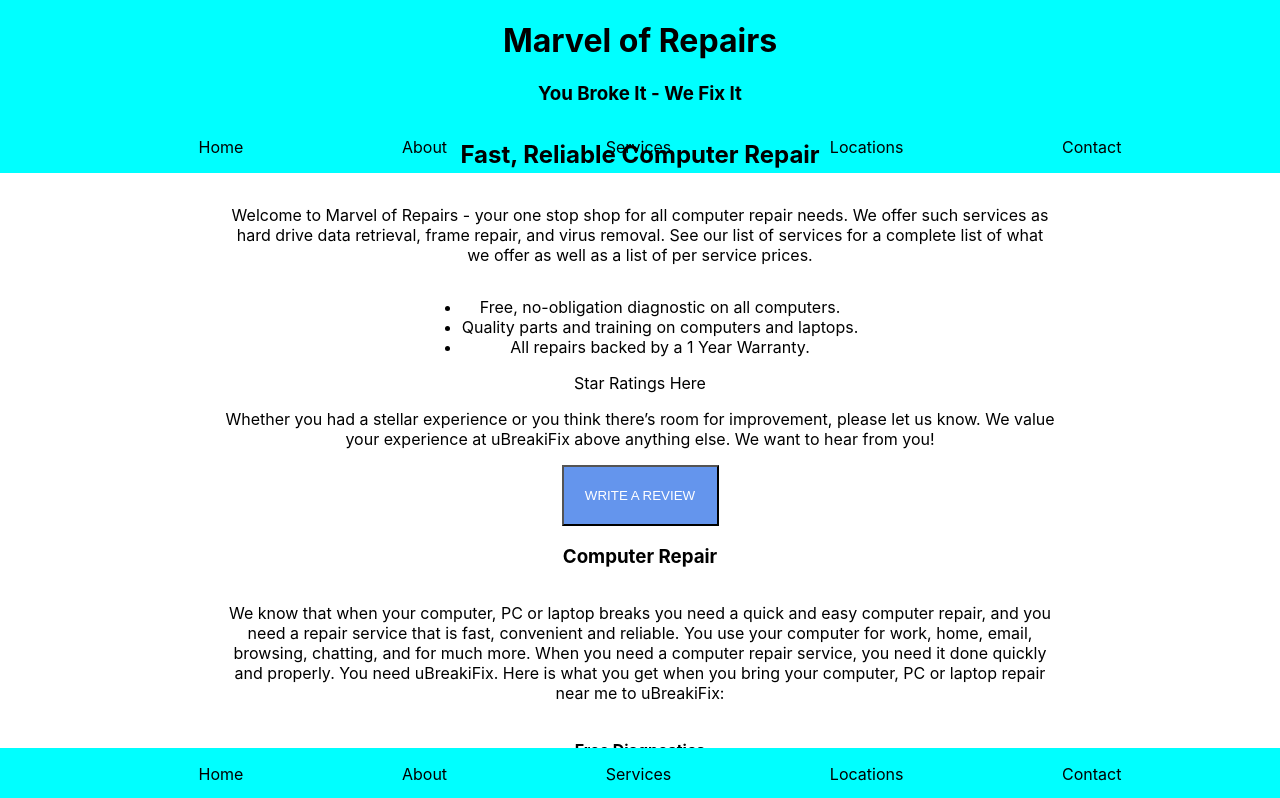
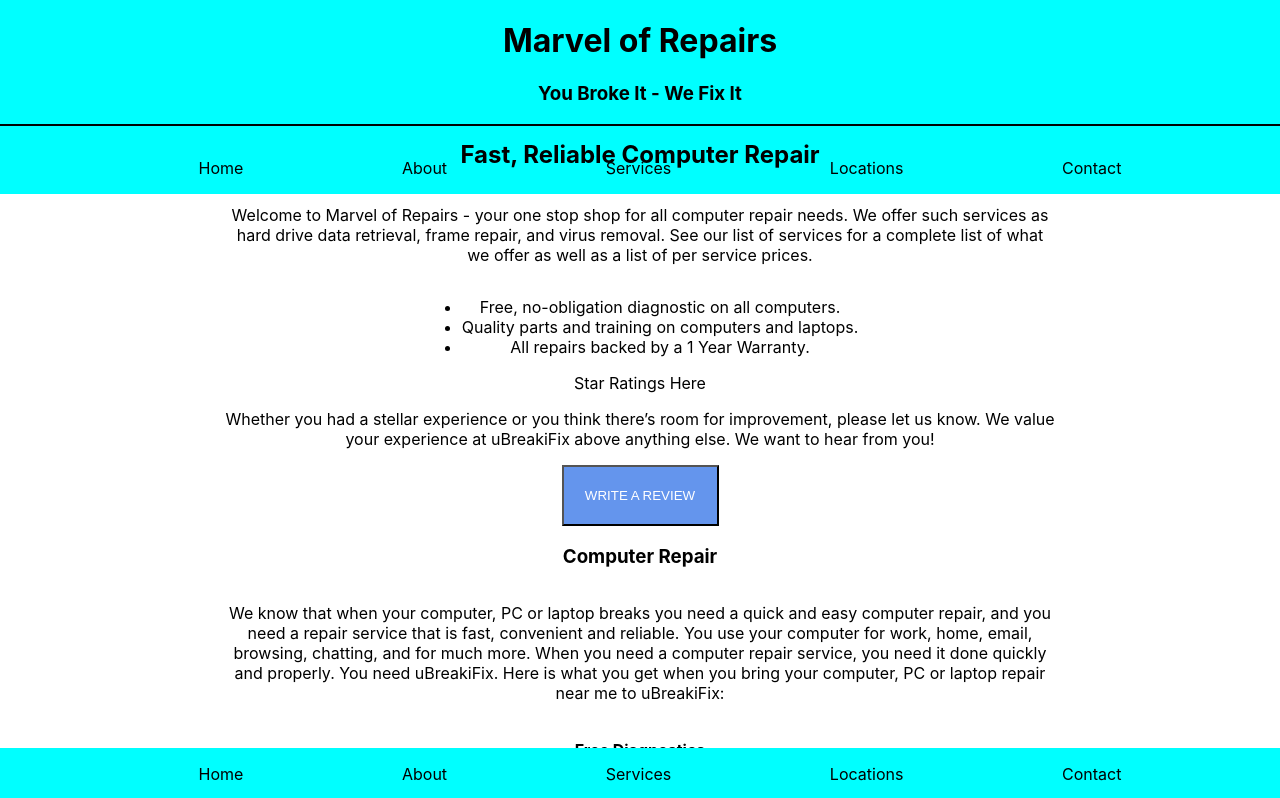
Before and after one commit to DarkPhoenixNinja92/PC-Repair-React, a React (Create React App) app: page / in a window 1280 px wide. Shown: the top 798 px of the page. Built offline with nearby package versions, Linux system fonts and the light colour scheme.

Commit message:
Minor visual tweaks to header

```diff
--- a/src/Components/Header.css
+++ b/src/Components/Header.css
@@ -14,6 +14,7 @@
     justify-content: space-evenly;
 }
 
+
 .nav li a {
     text-decoration: none;
     color: black;
@@ -26,3 +27,8 @@
 .heading {
     margin-bottom: 2em;
 }
+
+.heading h3 {
+    padding-bottom: 1em;
+    border-bottom: 2px solid black;
+}
```
